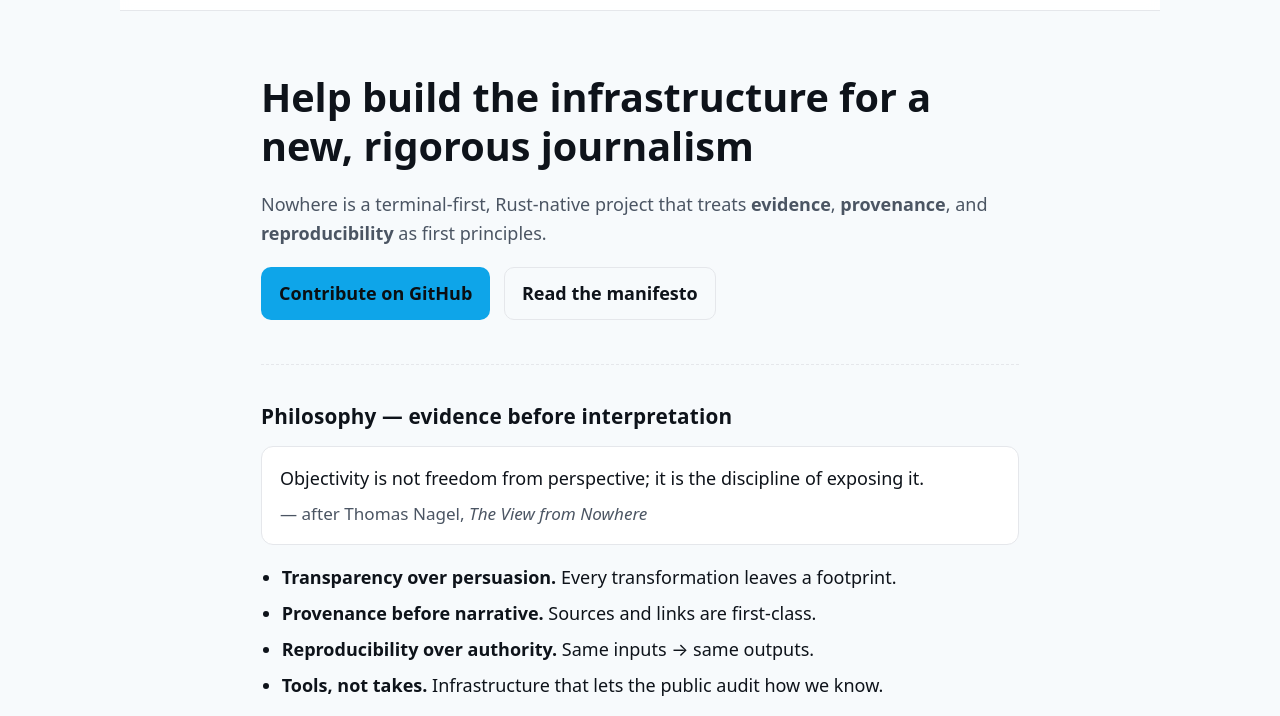
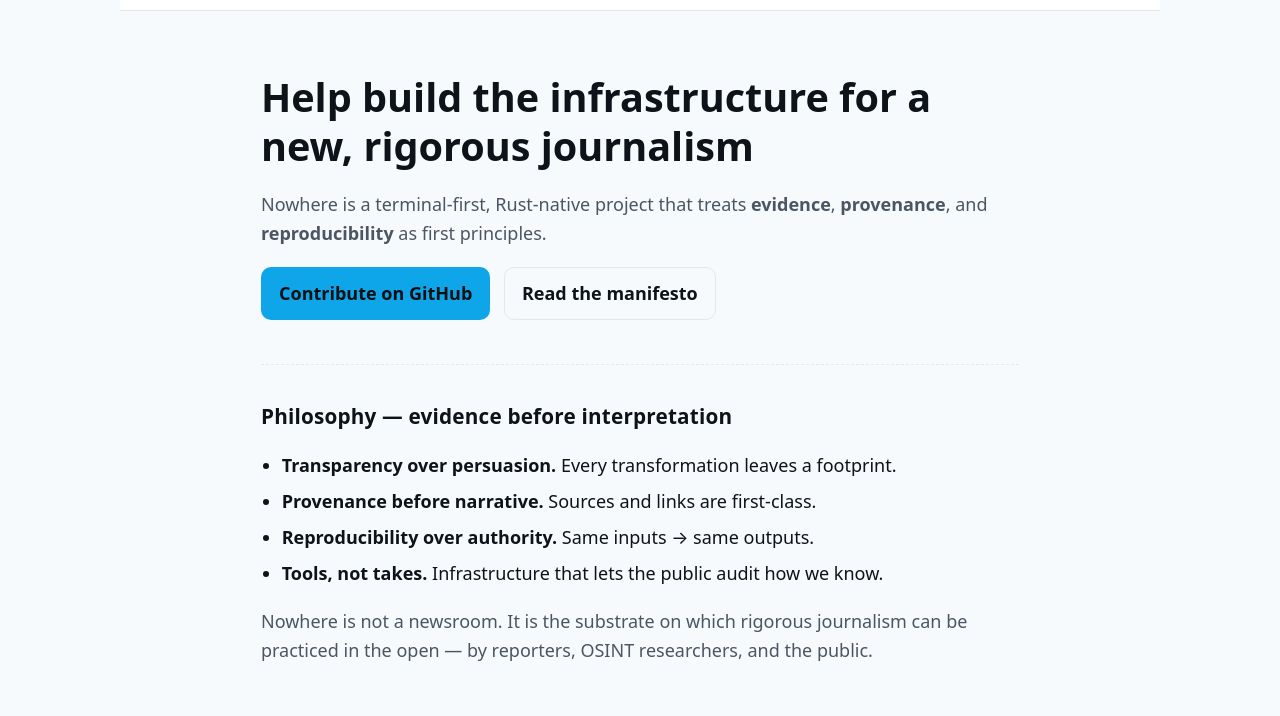
Before and after one commit to viewfromnowhere/view-from-nowhere, a plain HTML site: page docs/index.html in a window 1280 px wide. Shown: the part 74-790 px from the top of the page. Drawn offline with Linux system fonts and the light colour scheme.

Commit message:
changes to docs

```diff
--- a/docs/index.html
+++ b/docs/index.html
@@ -74,13 +74,6 @@
       <!-- Philosophy / Manifesto -->
       <section id="philosophy" class="block">
         <h2>Philosophy — evidence before interpretation</h2>
-        <blockquote class="pull">
-          Objectivity is not freedom from perspective; it is the discipline of
-          exposing it.
-          <span class="attr"
-            >— after Thomas Nagel, <em>The View from Nowhere</em></span
-          >
-        </blockquote>
         <ul class="list">
           <li>
             <strong>Transparency over persuasion.</strong> Every transformation
@@ -195,7 +188,7 @@ Auditable bundle (signed, reproducible)
 
       <!-- Nowhere-Phone -->
       <section id="phone" class="block">
-        <h2>Nowhere-Phone</h2>
+        <h3>Nowhere-Phone</h3>
         <p>
           A Rust-first, privacy-preserving field device for secure messaging,
           calling, and evidence capture — designed to pair with the evidence
```
Also changed, not shown: 2 other files.
